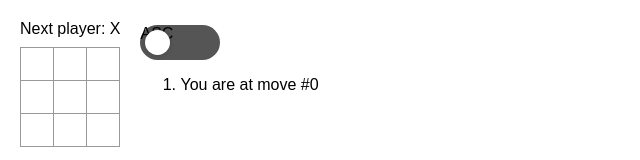
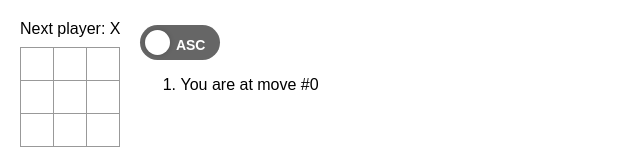
Before and after one commit to Rodgershyeonsik/react-tictactoe, a React (Create React App) app: page / in a window 1280 px wide. Shown: the top 160 px of the page, without its empty margins (0-640 px from the left). Built offline with nearby package versions, Linux system fonts and the light colour scheme.

Commit message:
fix: correct toggle component styling and typos

```diff
--- a/src/App.js
+++ b/src/App.js
@@ -82,10 +82,9 @@ export default function Game() {
           <input type='checkbox' id='sort-toggle' className='toggle-input' checked={isDes} onChange={handleToggle} />
           <label htmlFor='sort-toggle' className='toggle-label'>
             <span className='toggle-text left'>DES</span>
-            <span clssName='toggle-text right'>ASC</span>
+            <span className='toggle-text right'>ASC</span>
             <span className='toggle-slider'></span>{/* 손잡이 */}
           </label>
-
         </div>
         <ol>{moves}</ol>
       </div>
--- a/src/styles.css
+++ b/src/styles.css
@@ -109,7 +109,7 @@ body {
 
   position: relative;
 
-  background-color: #555;
+  background-color: #666;
   transition: background-color 0.3s ease
 }
 
@@ -143,22 +143,22 @@ body {
 }
 
 .toggle-text.left {
-  left: 10px;
+  left: 5px;
   opacity: 0;
   transition: opacity 0.3s ease;
 }
 
 .toggle-text.right {
-  right: 10px;
+  right: 5px;
   opacity: 1;
   transition: opacity 0.3s ease;
 }
 
 .toggle-input:checked ~ .toggle-label {
-  background-color: #ff4347
+  background-color: #2196F3
 }
 
-.toggle-input:checked ~ .toggle.label .toggle-text.left {
+.toggle-input:checked ~ .toggle-label .toggle-text.left {
   opacity: 1;
 }
 
```
